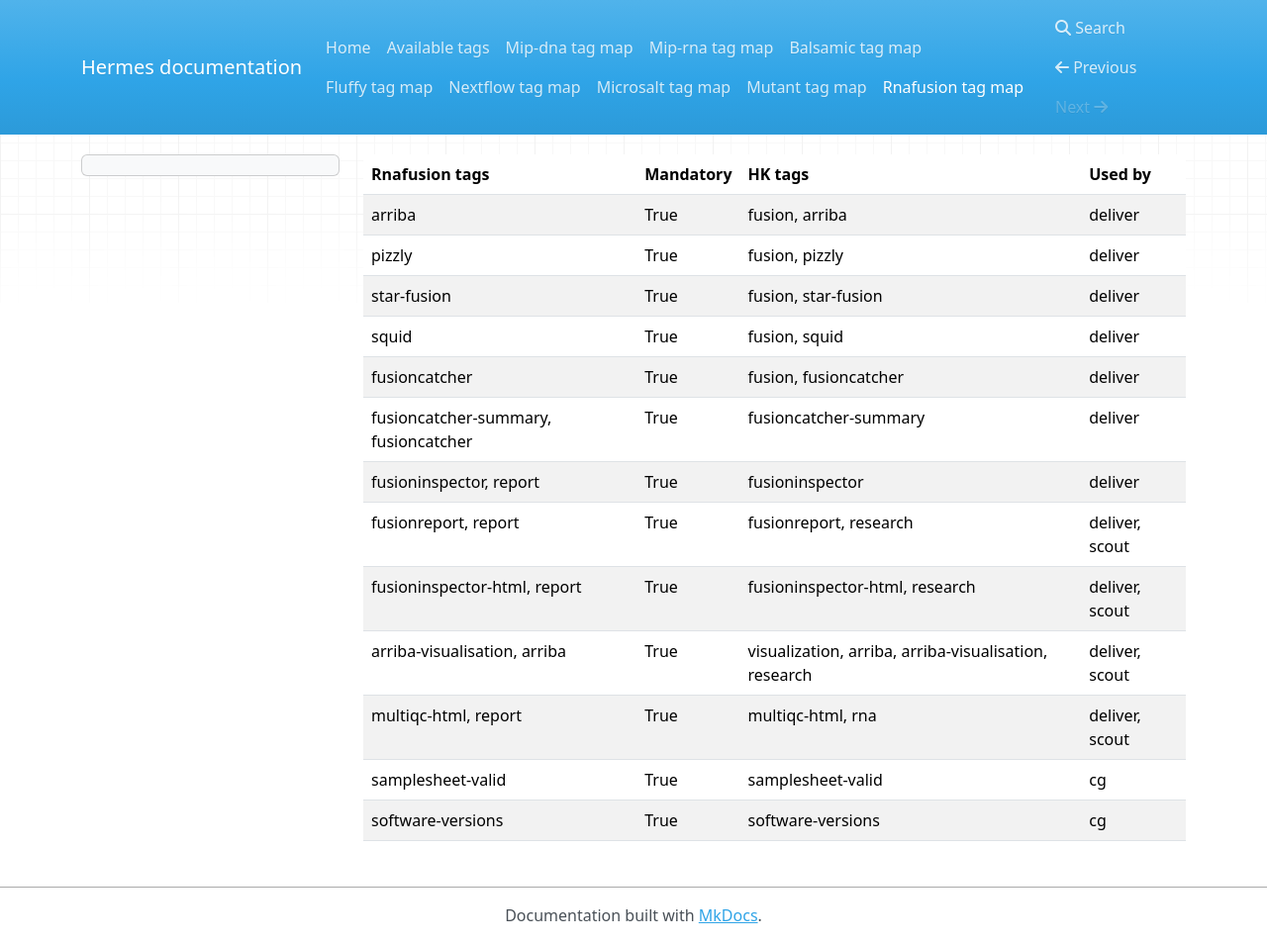
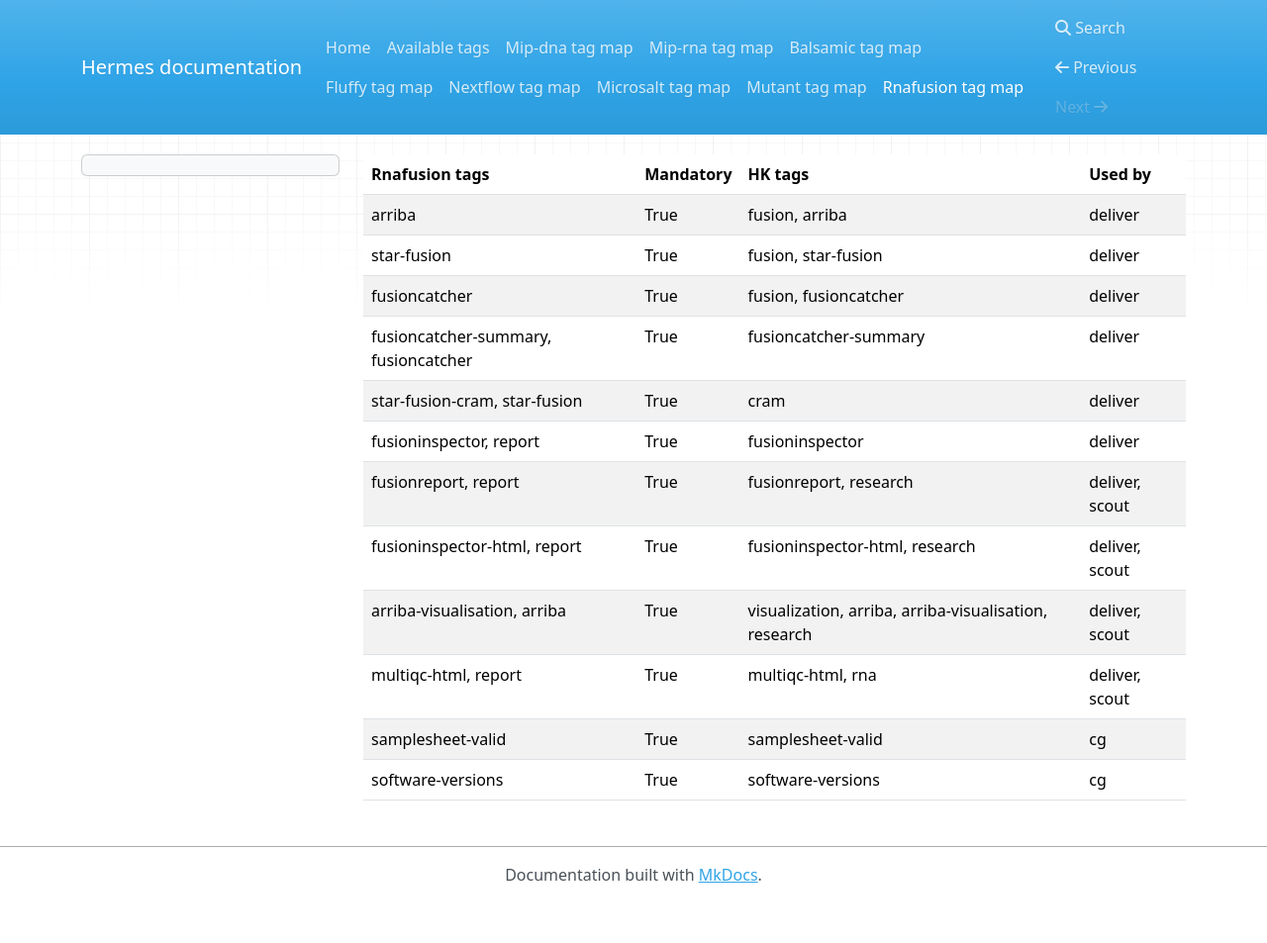
Before and after one commit to Clinical-Genomics/hermes, an MkDocs documentation site: the page built from docs/rnafusion_map.md, in a window 1280 px wide and 953 px high. Shown: the whole window at 99% size. Built offline with MkDocs 1.6.1, drawn with Linux system fonts in a browser that asks for light colours; nearby versions of some CDN libraries.

Commit message:
update deliverables

```diff
--- a/docs/rnafusion_map.md
+++ b/docs/rnafusion_map.md
@@ -1,11 +1,10 @@
 | Rnafusion tags                                                 | Mandatory   | HK tags                                     | Used by               |
 |----------------------------------------------------------------|-------------|---------------------------------------------|-----------------------|
 | arriba                                                         | True        | fusion, arriba                              | deliver               |
-| pizzly                                                         | True        | fusion, pizzly                              | deliver               |
 | star-fusion                                                    | True        | fusion, star-fusion                         | deliver               |
-| squid                                                          | True        | fusion, squid                               | deliver               |
 | fusioncatcher                                                  | True        | fusion, fusioncatcher                       | deliver               |
 | fusioncatcher-summary, fusioncatcher                           | True        | fusioncatcher-summary                       | deliver               |
+| star-fusion-cram, star-fusion                           | True        | cram                       | deliver               |
 | fusioninspector, report                                        | True        | fusioninspector                             | deliver               |
 | fusionreport, report                                           | True        | fusionreport, research                                | deliver, scout        |
 | fusioninspector-html, report                                   | True        | fusioninspector-html, research                        | deliver, scout        |
```
Also changed, not shown: 2 other files.
